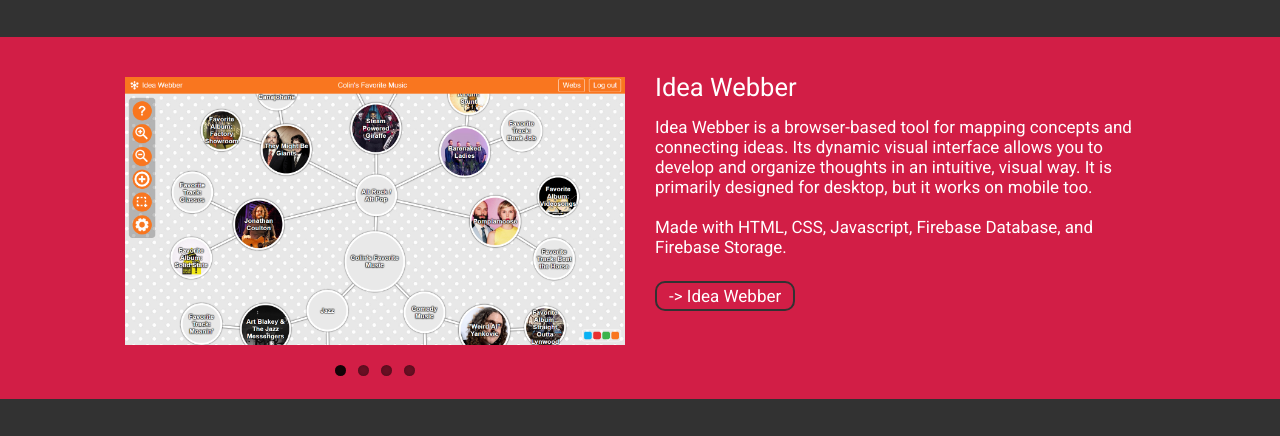
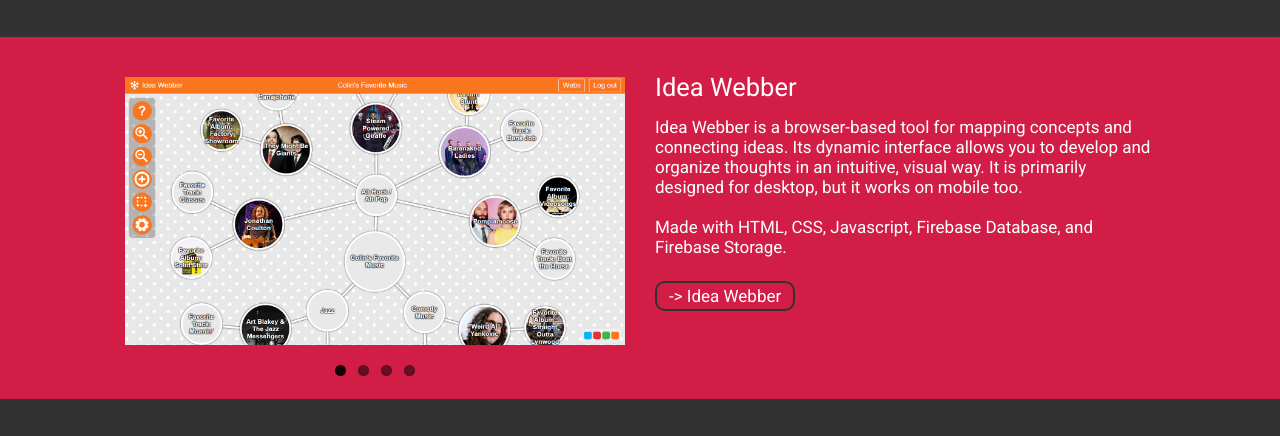
Before and after one commit to ColinAmos/portfolio-website, a plain HTML site: page index.html in a window 1280 px wide. Shown: the part 289-725 px from the top of the page. Drawn offline with nearby package versions, Linux system fonts and the light colour scheme; grey boxes are pictures that could not be loaded.

Commit message:
revise sentence in idea webber description

```diff
--- a/index.html
+++ b/index.html
@@ -55,7 +55,7 @@
                 -->
 
                 Idea Webber is a browser-based tool for mapping concepts and connecting ideas.
-                Its dynamic visual interface allows you to develop and organize
+                Its dynamic interface allows you to develop and organize
                 thoughts in an intuitive, visual way.
                 It is primarily designed for desktop, but it works on mobile too.
             </p>
```
